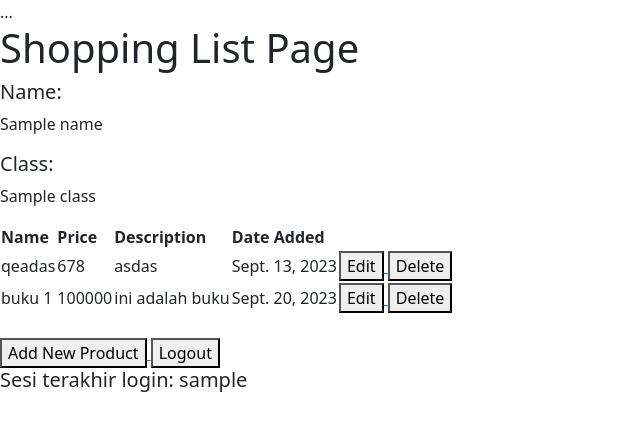
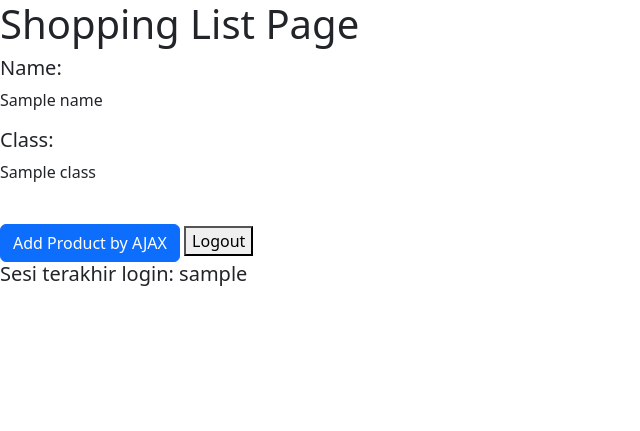
Before and after one commit to GhanyR/shopping-list, a Django app: template main/templates/main.html in a window 1280 px wide. Shown: the top 431 px of the page, without its empty margins (0-640 px from the left). Run offline with Django 4.2, Linux system fonts and the light colour scheme; data comes from the database, SQL or seed files in the repository; both versions use the stored data as it was after the commit; the template is opened without the code that fills it: values that come from a table or form of the project are taken from there, most other values are stand-ins (such as "Sample title", 1, 10 or a date in 2020).

Commit message:
Tutorial 5

```diff
--- a/main/templates/main.html
+++ b/main/templates/main.html
@@ -1,7 +1,6 @@
 {% extends 'base.html' %}
 
 {% block content %}
-...
 
 <h1>Shopping List Page</h1>
 
@@ -11,44 +10,11 @@
 <h5>Class:</h5>
 <p>{{class}}</p>
 
-<table>
-    <tr>
-        <th>Name</th>
-        <th>Price</th>
-        <th>Description</th>
-        <th>Date Added</th>
-    </tr>
-
-    {% comment %} Berikut cara memperlihatkan data produk di bawah baris ini {% endcomment %}
-
-    {% for product in products %}
-        <tr>
-            <td>{{product.name}}</td>
-            <td>{{product.price}}</td>
-            <td>{{product.description}}</td>
-            <td>{{product.date_added}}</td>
-            <td>
-                <a href="{% url 'main:edit_product' product.pk %}">
-                    <button>
-                        Edit
-                    </button>
-                </a>
-                <a href="{% url 'main:delete_product' product.pk %}">
-                      <button>
-                          Delete
-                      </button>
-                  </a>
-            </td>
-        </tr>
-    {% endfor %}
-</table>
+<table id="product_table"></table>
 <br />
 
-<a href="{% url 'main:create_product' %}">
-    <button>
-        Add New Product
-    </button>
-</a>
+<!-- Button to Open the Modal -->
+<button type="button" class="btn btn-primary" data-bs-toggle="modal" data-bs-target="#exampleModal">Add Product by AJAX</button>
 
 <a href="{% url 'main:logout' %}">
     <button>
@@ -58,4 +24,74 @@
 
 <h5>Sesi terakhir login: {{ last_login }}</h5>
 
+<!-- The Modal -->
+<div class="modal fade" id="exampleModal" tabindex="-1" aria-labelledby="exampleModalLabel" aria-hidden="true">
+    <div class="modal-dialog">
+        <div class="modal-content">
+            <div class="modal-header">
+                <h1 class="modal-title fs-5" id="exampleModalLabel">Add New Product</h1>
+                <button type="button" class="btn-close" data-bs-dismiss="modal" aria-label="Close"></button>
+            </div>
+            <div class="modal-body">
+                <form id="form" onsubmit="return false;">
+                    {% csrf_token %}
+                    <div class="mb-3">
+                        <label for="name" class="col-form-label">Name:</label>
+                        <input type="text" class="form-control" id="name" name="name"></input>
+                    </div>
+                    <div class="mb-3">
+                        <label for="price" class="col-form-label">Price:</label>
+                        <input type="number" class="form-control" id="price" name="price"></input>
+                    </div>
+                    <div class="mb-3">
+                        <label for="description" class="col-form-label">Description:</label>
+                        <textarea class="form-control" id="description" name="description"></textarea>
+                    </div>
+                </form>
+            </div>
+            <div class="modal-footer">
+                <button type="button" class="btn btn-secondary" data-bs-dismiss="modal">Close</button>
+                <button type="button" class="btn btn-primary" id="button_add" data-bs-dismiss="modal">Add Product</button>
+            </div>
+        </div>
+    </div>
+</div>
+
 {% endblock content %}
+
+<script>
+    async function getProducts() {
+        return fetch("{% url 'main:get_product_json' %}").then((res) => res.json())
+    }
+    async function refreshProducts() {
+        document.getElementById("product_table").innerHTML = ""
+        const products = await getProducts()
+        let htmlString = `<tr>
+            <th>Name</th>
+            <th>Price</th>
+            <th>Description</th>
+            <th>Date Added</th>
+        </tr>`
+        products.forEach((item) => {
+            htmlString += `\n<tr>
+            <td>${item.fields.name}</td>
+            <td>${item.fields.price}</td>
+            <td>${item.fields.description}</td>
+            <td>${item.fields.date_added}</td>
+        </tr>`
+        })
+
+        document.getElementById("product_table").innerHTML = htmlString
+    }
+    refreshProducts()
+    function addProduct() {
+        fetch("{% url 'main:add_product_ajax' %}", {
+            method: "POST",
+            body: new FormData(document.querySelector('#form'))
+        }).then(refreshProducts)
+
+        document.getElementById("form").reset()
+        return false
+    }
+    document.getElementById("button_add").onclick = addProduct
+</script>
--- a/main/urls.py
+++ b/main/urls.py
@@ -6,6 +6,8 @@
 from main.views import logout_user
 from main.views import edit_product
 from main.views import delete_product
+from main.views import get_product_json
+from main.views import add_product_ajax
 
 app_name = 'main'
 
@@ -20,5 +22,7 @@
     path('login/', login_user, name='login'),
     path('logout/', logout_user, name='logout'),
     path('edit-product/<int:id>', edit_product, name='edit_product'),
-    path('delete/<int:id>', delete_product, name='delete_product'), # sesuaikan dengan nama fungsi yang dibuat
+    path('delete/<int:id>', delete_product, name='delete_product'),
+    path('get-product/', get_product_json, name='get_product_json'),
+    path('create-product-ajax/', add_product_ajax, name='add_product_ajax')
 ]
```
Also changed, not shown: main/views.py (+21 -1 lines), db.sqlite3.
